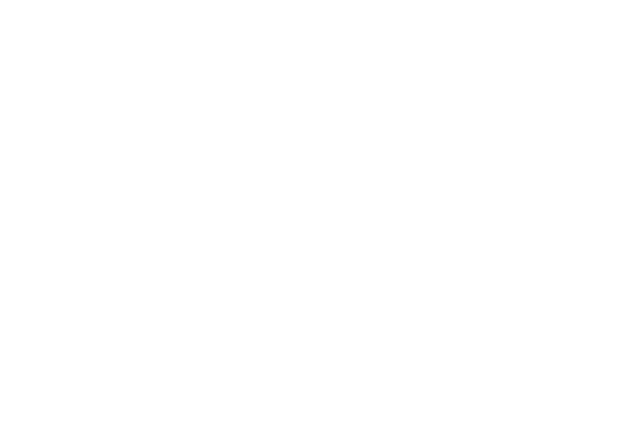
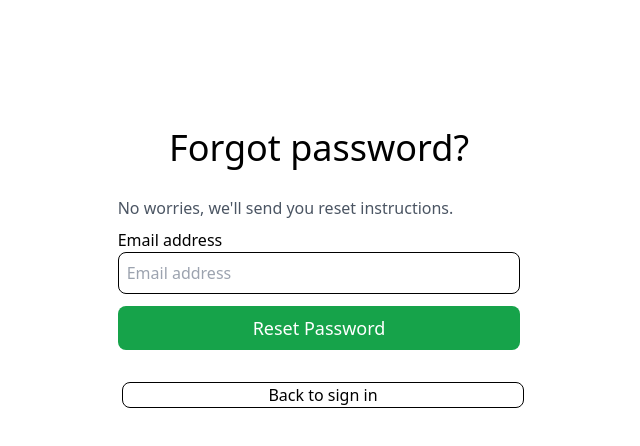
Before and after one commit to sniperdev/messenger, a React (Vite) app: page /forgot in a window 1280 px wide. Shown: the top 446 px of the page, without its empty margins (321-961 px from the left). Built offline with nearby package versions, Linux system fonts and the light colour scheme.

Commit message:
<feat> reset password

```diff
--- a/src/components/ForgotPasswordPage.jsx
+++ b/src/components/ForgotPasswordPage.jsx
@@ -1,7 +1,27 @@
-import React from "react";
+import React, { useState } from "react";
+import ResetPasswordForm from "./ResetPasswordForm.jsx";
+import { useNavigate } from "react-router-dom";
 
 const ForgotPasswordPage = () => {
-  return <div></div>;
+  const navigate = useNavigate();
+  const [emailSend, setEmailSend] = useState(false);
+  return (
+    <div className="w-screen h-screen flex flex-col">
+      <section className="flex flex-col p-3 mt-24 h-full md:w-1/3 mx-auto 2xl:w-1/5">
+        <h1 className="my-5 text-4xl text-center">Forgot password?</h1>
+        <h2 className="my-2 text-gray-600">
+          No worries, we'll send you reset instructions.
+        </h2>
+        <ResetPasswordForm setEmailSend={setEmailSend} />
+        {emailSend ? <p>Password reset email sent!</p> : null}
+        <button className="w-full m-1 my-5 border rounded-lg border-black">
+          <p className="inline" onClick={() => navigate("/")}>
+            Back to sign in
+          </p>
+        </button>
+      </section>
+    </div>
+  );
 };
 
 export default ForgotPasswordPage;
--- a/src/components/RegistrationForm.jsx
+++ b/src/components/RegistrationForm.jsx
@@ -1,7 +1,9 @@
 import React, { useContext } from "react";
 import LoginContext from "../context/LoginContext.jsx";
+import { useNavigate } from "react-router-dom";
 
 const RegistrationForm = () => {
+  const navigate = useNavigate();
   const { signIn, handleSubmitForm } = useContext(LoginContext);
   return (
     <form onSubmit={handleSubmitForm} className="my-4">
@@ -38,6 +40,12 @@
           required
         />
       </label>
+      <a
+        className="text-sky-500 hover:underline hover:cursor-pointer"
+        onClick={() => navigate("/forgot")}
+      >
+        Forgot Password?
+      </a>
       <button
         type="submit"
         className="w-full rounded-lg bg-green-600 p-2 text-white text-lg my-3"
--- /dev/null
+++ b/src/components/ResetPasswordForm.jsx
@@ -0,0 +1,44 @@
+import React, { useState } from "react";
+import { sendPasswordResetEmail } from "firebase/auth";
+import { auth } from "../configs/firebase-cofig.jsx";
+const ResetPasswordForm = ({ setEmailSend }) => {
+  const [errorMessage, setErrorMessage] = useState("");
+
+  async function handleResetPassword(e) {
+    e.preventDefault();
+    const email = e.target.email.value;
+    await sendPasswordResetEmail(auth, email)
+      .then(() => {
+        setEmailSend(true);
+      })
+      .catch((error) => {
+        setErrorMessage(error.code);
+      });
+  }
+
+  return (
+    <form onSubmit={handleResetPassword}>
+      <label>
+        <p>Email address</p>
+        <input
+          type="email"
+          name="email"
+          placeholder="Email address"
+          className="border border-black rounded-lg p-2 w-full"
+          required
+        />
+      </label>
+      <button
+        type="submit"
+        className="w-full rounded-lg bg-green-600 p-2 text-white text-lg my-3"
+      >
+        Reset Password
+      </button>
+      {errorMessage === "auth/missing-email" ? (
+        <p>The email provided does not exist</p>
+      ) : null}
+    </form>
+  );
+};
+
+export default ResetPasswordForm;
```
